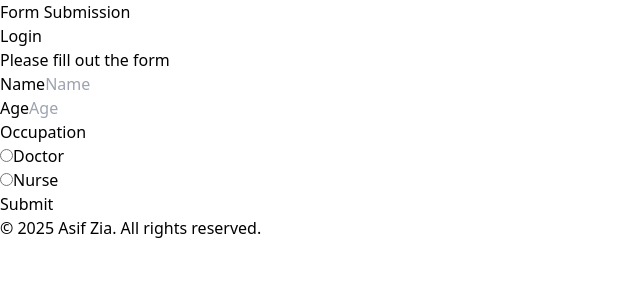
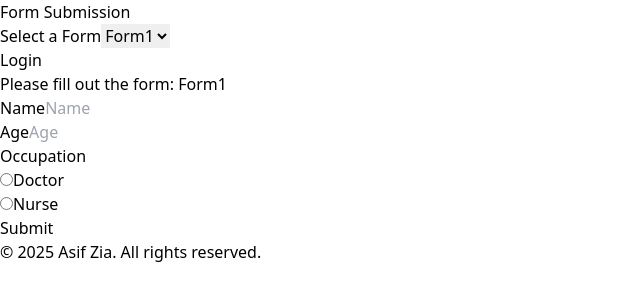
Before and after one commit to Asifzia007/form_builder, a React (Vite) app: page / in a window 1280 px wide. Shown: the top 300 px of the page, without its empty margins (0-640 px from the left). Built offline with nearby package versions, Linux system fonts and the light colour scheme; data requests are answered from the project's data file.

Commit message:
multiple form selector in formsubmit

```diff
--- a/src/pages/FormBuilder.jsx
+++ b/src/pages/FormBuilder.jsx
@@ -19,7 +19,7 @@ const FormBuilder = () => {
   const navigate = useNavigate();
 
   const regexOptions = {
-    text: /^[a-zA-Z]*$/,
+    text: /^[a-zA-Z ]*$/,
     email: /^[a-zA-Z0-9._%+-]+@[a-zA-Z0-9.-]+\.[a-zA-Z]{2,}$/,
     phone: /^(\(\d{3}\)|\d{3})[-.\s]?\d{3}[-.\s]?\d{4}$/,
     number: /^[0-9]*$/,
--- a/src/pages/FormSubmit.jsx
+++ b/src/pages/FormSubmit.jsx
@@ -4,29 +4,43 @@ import { useNavigate } from "react-router-dom";
 const FormSubmit = () => {
   const [formData, setFormData] = useState({});
   const [formFields, setFormFields] = useState([]);
-  const [response, setResponse] = useState(null);
   const [formId, setFormId] = useState(null);
+  const [formName, setFormName] = useState("");
   const [errors, setErrors] = useState({});
   const [isFormSubmitted, setIsFormSubmitted] = useState(false);
+  const [forms, setForms] = useState([]);
   const navigate = useNavigate();
 
+  // Fetch all forms on component mount
   useEffect(() => {
     fetch("http://localhost:3001/forms")
       .then((res) => res.json())
       .then((data) => {
-        const forms = data;
-        const form = forms.find((form) => form.id === "F001");
-        if (form) {
-          setFormFields(form.fields);
-          setFormId(form.id);
-        } else {
-          console.log("Form with id F001 not found!");
+        setForms(data);
+        if (data.length > 0) {
+          setFormId(data[0].id);
+          setFormName(data[0].name);
+          setFormFields(data[0].fields);
         }
       })
       .catch((err) => {
-        console.error("Error fetching data:", err);
+        console.error("Error fetching forms:", err);
       });
   }, []);
+
+  // Handle form selection change
+  const handleFormSelect = (e) => {
+    const selectedFormId = e.target.value;
+    setFormId(selectedFormId);
+
+    const selectedForm = forms.find((form) => form.id === selectedFormId);
+    if (selectedForm) {
+      setFormFields(selectedForm.fields);
+      setFormName(selectedForm.name);
+      setFormData({});
+      setErrors({});
+    }
+  };
 
   const handleInputChange = (e, field) => {
     const { value } = e.target;
@@ -52,9 +66,7 @@ const FormSubmit = () => {
       const fieldValue = formData[field.placeholder] || "";
 
       if (!fieldValue) {
-        validationErrors[
-          field.placeholder
-        ] = `${field.placeholder} is required`;
+        validationErrors[field.placeholder] = `${field.placeholder} is required`;
         isValid = false;
       }
 
@@ -72,9 +84,7 @@ const FormSubmit = () => {
       }
 
       if (field.charLimit && fieldValue.length > field.charLimit) {
-        validationErrors[
-          field.placeholder
-        ] = `${field.placeholder} exceeds ${field.charLimit} character limit`;
+        validationErrors[field.placeholder] = `${field.placeholder} exceeds ${field.charLimit} character limit`;
         isValid = false;
       }
     });
@@ -102,7 +112,6 @@ const FormSubmit = () => {
     })
       .then((res) => res.json())
       .then((data) => {
-        setResponse(data);
         setFormData({});
         setErrors({});
         setIsFormSubmitted(true);
@@ -113,11 +122,30 @@ const FormSubmit = () => {
 
   return (
     <div className="min-h-screen bg-gray-200 p-6 flex flex-col justify-between">
+       <div>
       {/* Top Navigation */}
-      <div>
       <div className="flex justify-between items-center mb-6">
         <h1 className="text-2xl font-bold text-blue-800">Form Submission</h1>
+             {/* Form Selector */}
+             <div className="flex items-center space-x-6">
+        <div className="flex items-center space-x-2">
+          <label htmlFor="formSelect" className="text-sm text-gray-600">
+            Select a Form
+          </label>
+          <select
+            id="formSelect"
+            value={formId || ""}
 
+            onChange={handleFormSelect}
+            className="px-4 py-1 border border-gray-500 rounded-md text-sm h-8"
+          >
+            {forms.map((form) => (
+              <option key={form.id} value={form.id}>
+                {form.name}
+              </option>
+            ))}
+          </select>
+        </div>
         <button
           onClick={() => navigate("/login")}
           className="bg-gray-700 text-white px-4 py-1 rounded hover:bg-gray-600 h-8 text-sm"
@@ -125,12 +153,15 @@ const FormSubmit = () => {
           Login
         </button>
       </div>
+      </div>
 
       {/* Form Section */}
       <div className="w-full max-w-lg mx-auto bg-white p-6 shadow-lg rounded-lg border border-gray-300">
+
         <h3 className="text-md font-semibold text-gray-700 mb-4">
-          Please fill out the form
+          Please fill out the form: {formName}
         </h3>
+
         <form onSubmit={handleSubmit} className="space-y-4">
           {formFields.map((field, index) => (
             <div key={index} className="mb-4">
@@ -151,9 +182,7 @@ const FormSubmit = () => {
                     className="w-full p-3 border border-gray-300 rounded-md bg-gray-50 focus:outline-none focus:ring-2 focus:ring-gray-400 h-9 text-sm"
                   />
                   {errors[field.placeholder] && (
-                    <p className="text-red-500 text-sm">
-                      {errors[field.placeholder]}
-                    </p>
+                    <p className="text-red-500 text-sm">{errors[field.placeholder]}</p>
                   )}
                 </>
               )}
@@ -162,7 +191,7 @@ const FormSubmit = () => {
                 <>
                   <label
                     htmlFor={field.placeholder}
-                    className="block mb-2 text-gray-600  text-sm"
+                    className="block mb-2 text-gray-600 text-sm"
                   >
                     {field.placeholder}
                   </label>
@@ -174,9 +203,7 @@ const FormSubmit = () => {
                     className="w-full p-3 border border-gray-300 rounded-md bg-gray-50 focus:outline-none focus:ring-2 focus:ring-gray-400 h-9 text-sm"
                   />
                   {errors[field.placeholder] && (
-                    <p className="text-red-500 text-sm">
-                      {errors[field.placeholder]}
-                    </p>
+                    <p className="text-red-500 text-sm">{errors[field.placeholder]}</p>
                   )}
                 </>
               )}
@@ -185,7 +212,7 @@ const FormSubmit = () => {
                 <>
                   <label
                     htmlFor={field.placeholder}
-                    className="block mb-2 text-gray-600  text-sm"
+                    className="block mb-2 text-gray-600 text-sm"
                   >
                     {field.placeholder}
                   </label>
@@ -205,7 +232,7 @@ const FormSubmit = () => {
                         />
                         <label
                           htmlFor={`option-${i}`}
-                          className="ml-2 text-gray-600  text-sm"
+                          className="ml-2 text-gray-600 text-sm"
                         >
                           {option}
                         </label>
@@ -213,9 +240,7 @@ const FormSubmit = () => {
                     ))}
                   </div>
                   {errors[field.placeholder] && (
-                    <p className="text-red-500 text-sm">
-                      {errors[field.placeholder]}
-                    </p>
+                    <p className="text-red-500 text-sm">{errors[field.placeholder]}</p>
                   )}
                 </>
               )}
@@ -250,6 +275,8 @@ const FormSubmit = () => {
 
 export default FormSubmit;
 
+
+
 // import { useState, useEffect } from "react";
 // import { useNavigate } from "react-router-dom";
 
@@ -258,27 +285,21 @@ export default FormSubmit;
 //   const [formFields, setFormFields] = useState([]);
 //   const [response, setResponse] = useState(null);
 //   const [formId, setFormId] = useState(null);
+//   const [errors, setErrors] = useState({});
+//   const [isFormSubmitted, setIsFormSubmitted] = useState(false);
 //   const navigate = useNavigate();
-
-//   console.log(formData, "formData");
-//   console.log(formFields, "formFields");
 
 //   useEffect(() => {
 //     fetch("http://localhost:3001/forms")
 //       .then((res) => res.json())
 //       .then((data) => {
-//         console.log("Raw fetched data:", data);
 //         const forms = data;
-//         console.log("Extracted forms array:", forms);
-//         const form = forms.find((form) => form.id == "F001");
+//         const form = forms.find((form) => form.id === "F001");
 //         if (form) {
-//           console.log("Found form:", form);
 //           setFormFields(form.fields);
-//           console.log("Form fields set to:", form.fields);
 //           setFormId(form.id);
-//           console.log("Form ID set to:", form.id);
 //         } else {
-//           console.log("Form with id 1 not found!");
+//           console.log("Form with id F001 not found!");
 //         }
 //       })
 //       .catch((err) => {
@@ -302,8 +323,50 @@ export default FormSubmit;
 //     });
 //   };
 
+//   const validateForm = () => {
+//     let validationErrors = {};
+//     let isValid = true;
+
+//     formFields.forEach((field) => {
+//       const fieldValue = formData[field.placeholder] || "";
+
+//       if (!fieldValue) {
+//         validationErrors[
+//           field.placeholder
+//         ] = `${field.placeholder} is required`;
+//         isValid = false;
+//       }
+
+//       let regex = field.regex ? field.regex : null;
+
+//       if (regex && regex.startsWith("/") && regex.endsWith("/")) {
+//         regex = regex.slice(1, -1);
+//       }
+
+//       const regexObj = regex ? new RegExp(regex) : null;
+
+//       if (regexObj && !regexObj.test(fieldValue)) {
+//         validationErrors[field.placeholder] = `Invalid ${field.placeholder}`;
+//         isValid = false;
+//       }
+
+//       if (field.charLimit && fieldValue.length > field.charLimit) {
+//         validationErrors[
+//           field.placeholder
+//         ] = `${field.placeholder} exceeds ${field.charLimit} character limit`;
+//         isValid = false;
+//       }
+//     });
+
+//     setErrors(validationErrors);
+//     return isValid;
+//   };
+
 //   const handleSubmit = (e) => {
 //     e.preventDefault();
+//     if (!validateForm()) {
+//       return;
+//     }
 
 //     const dataToSubmit = {
 //       ...formData,
@@ -318,18 +381,22 @@ export default FormSubmit;
 //     })
 //       .then((res) => res.json())
 //       .then((data) => {
-//         console.log("Response saved:", data);
 //         setResponse(data);
 //         setFormData({});
+//         setErrors({});
+//         setIsFormSubmitted(true);
+//         setTimeout(() => setIsFormSubmitted(false), 3000);
 //       })
 //       .catch((err) => console.error("Error saving response:", err));
 //   };
 
 //   return (
-//     <div className="min-h-screen bg-gray-200 p-6">
+//     <div className="min-h-screen bg-gray-200 p-6 flex flex-col justify-between">
 //       {/* Top Navigation */}
+//       <div>
 //       <div className="flex justify-between items-center mb-6">
-//         <h1 className="text-2xl font-bold text-gray-800">Form Submission</h1>
+//         <h1 className="text-2xl font-bold text-blue-800">Form Submission</h1>
+
 //         <button
 //           onClick={() => navigate("/login")}
 //           className="bg-gray-700 text-white px-4 py-1 rounded hover:bg-gray-600 h-8 text-sm"
@@ -339,14 +406,19 @@ export default FormSubmit;
 //       </div>
 
 //       {/* Form Section */}
-//       <div className="max-w-lg mx-auto bg-white p-6 shadow-lg rounded-lg border border-gray-300">
-//         <h2 className="text-lg font-semibold text-gray-700 mb-4">Please fill out the form</h2>
+//       <div className="w-full max-w-lg mx-auto bg-white p-6 shadow-lg rounded-lg border border-gray-300">
+//         <h3 className="text-md font-semibold text-gray-700 mb-4">
+//           Please fill out the form
+//         </h3>
 //         <form onSubmit={handleSubmit} className="space-y-4">
 //           {formFields.map((field, index) => (
 //             <div key={index} className="mb-4">
 //               {field.type === "text" && (
 //                 <>
-//                   <label htmlFor={field.placeholder} className="block mb-1 text-gray-600">
+//                   <label
+//                     htmlFor={field.placeholder}
+//                     className="block mb-1 text-gray-600  text-sm"
+//                   >
 //                     {field.placeholder}
 //                   </label>
 //                   <input
@@ -355,14 +427,22 @@ export default FormSubmit;
 //                     placeholder={field.placeholder}
 //                     value={formData[field.placeholder] || ""}
 //                     onChange={(e) => handleInputChange(e, field.placeholder)}
-//                     className="w-full p-3 border border-gray-300 rounded-md bg-gray-50 focus:outline-none focus:ring-2 focus:ring-gray-400"
+//                     className="w-full p-3 border border-gray-300 rounded-md bg-gray-50 focus:outline-none focus:ring-2 focus:ring-gray-400 h-9 text-sm"
 //                   />
+//                   {errors[field.placeholder] && (
+//                     <p className="text-red-500 text-sm">
+//                       {errors[field.placeholder]}
+//                     </p>
+//                   )}
 //                 </>
 //               )}
 
 //               {field.type === "date" && (
 //                 <>
-//                   <label htmlFor={field.placeholder} className="block mb-2 text-gray-600">
+//                   <label
+//                     htmlFor={field.placeholder}
+//                     className="block mb-2 text-gray-600  text-sm"
+//                   >
 //                     {field.placeholder}
 //                   </label>
 //                   <input
@@ -370,14 +450,22 @@ export default FormSubmit;
 //                     id={field.placeholder}
 //                     value={formData[field.placeholder] || ""}
 //                     onChange={(e) => handleInputChange(e, field.placeholder)}
-//                     className="w-full p-3 border border-gray-300 rounded-md bg-gray-50 focus:outline-none focus:ring-2 focus:ring-gray-400"
+//                     className="w-full p-3 border border-gray-300 rounded-md bg-gray-50 focus:outline-none focus:ring-2 focus:ring-gray-400 h-9 text-sm"
 //                   />
+//                   {errors[field.placeholder] && (
+//                     <p className="text-red-500 text-sm">
+//                       {errors[field.placeholder]}
+//                     </p>
+//                   )}
 //                 </>
 //               )}
 
 //               {field.type === "radio" && (
 //                 <>
-//                   <label htmlFor={field.placeholder} className="block mb-2 text-gray-600">
+//                   <label
+//                     htmlFor={field.placeholder}
+//                     className="block mb-2 text-gray-600  text-sm"
+//                   >
 //                     {field.placeholder}
 //                   </label>
 //                   <div className="flex space-x-4">
@@ -389,15 +477,25 @@ export default FormSubmit;
 //                           name={field.placeholder}
 //                           value={option}
 //                           checked={formData[field.placeholder] === option}
-//                           onChange={(e) => handleRadioChange(e, field.placeholder)}
+//                           onChange={(e) =>
+//                             handleRadioChange(e, field.placeholder)
+//                           }
 //                           className="mr-2 text-gray-700"
 //                         />
-//                         <label htmlFor={`option-${i}`} className="ml-2 text-gray-600">
+//                         <label
+//                           htmlFor={`option-${i}`}
+//                           className="ml-2 text-gray-600  text-sm"
+//                         >
 //                           {option}
 //                         </label>
 //                       </div>
 //                     ))}
 //                   </div>
+//                   {errors[field.placeholder] && (
+//                     <p className="text-red-500 text-sm">
+//                       {errors[field.placeholder]}
+//                     </p>
+//                   )}
 //                 </>
 //               )}
 //             </div>
@@ -406,19 +504,25 @@ export default FormSubmit;
 //           {/* Submit Button */}
 //           <button
 //             type="submit"
-//             className="w-full bg-gray-800 text-white px-4 py-2 rounded-md hover:bg-gray-700 h-10 focus:outline-none focus:ring-2 focus:ring-gray-400"
+//             className="w-full bg-gray-700 text-white px-4 py-2 rounded-md hover:bg-gray-700 h-10 focus:outline-none focus:ring-2 focus:ring-gray-400"
 //           >
 //             Submit
 //           </button>
+
+//           {/* Success Message */}
+//           {isFormSubmitted && (
+//             <div className="bg-green-100 text-green-700 text-center px-4 py-1 rounded mb-4 h-8">
+//               Form submitted successfully! Thank you.
+//             </div>
+//           )}
 //         </form>
+//       </div>
+//       </div>
 
-//         {/* Success Message */}
-//         {response && (
-//           <p className="mt-4 text-green-500">
-//             Form submitted successfully! Thank you.
-//           </p>
-//         )}
-//       </div>
+//       {/* Footer */}
+//       <footer className="bg-gray-700 text-white text-center py-4 mt-4">
+//         <p className="text-xs">&copy; 2025 Asif Zia. All rights reserved.</p>
+//       </footer>
 //     </div>
 //   );
 // };
```
Also changed, not shown: db.json (+37 -17 lines).
